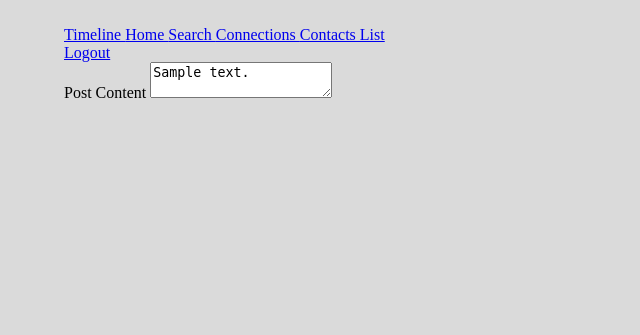
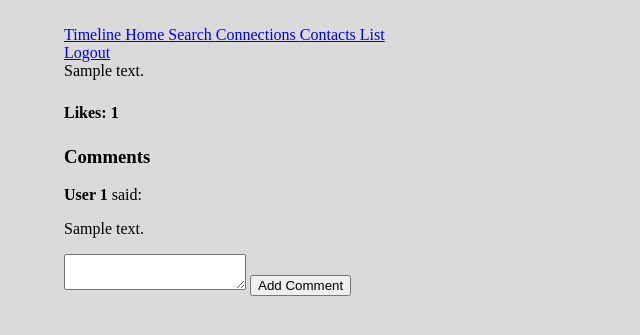
Before and after one commit to sara7869/Creativa, a CodeIgniter app: page /repo/index.php/sitecontroller/viewPost/1 in a window 1280 px wide. Shown: the top 335 px of the page, without its empty margins (0-640 px from the left). Run offline with CodeIgniter, Linux system fonts and the light colour scheme; tables that the repository leaves empty or names only in its code hold one stand-in row (values such as "Sample post"); some libraries are stand-ins or nearby versions.

Commit message:
Implemented comment viewing

```diff
--- a/application/controllers/SiteController.php
+++ b/application/controllers/SiteController.php
@@ -230,14 +230,22 @@ class SiteController extends CI_Controller
     }
 
     public function viewPost($postId) {
-        // Load the post data from the database
         $post = $this->Post->getPostContent($postId);
         $viewPostResult = $this->PostManager->viewSelectedPost($postId);
-        // Load the view and pass the post data to it
-        // $this->load->view('single_post', ['post' => $post]);
+        $comments = $this->PostManager->getCommentsForPost($postId);
+        $likes = $this->PostManager->getLikesForPost($postId);
+
+        $data = array(
+            'postId' => $postId,
+            'post' => $post,
+            'posts' => $viewPostResult,
+            'comments' => $comments,
+            'likes' => $likes
+        );
+
         $this->load->view('header');
         $this->load->view('navigation_bar');
-        $this->load->view('single_post', array('posts' => $viewPostResult));
+        $this->load->view('single_post', $data);
         $this->load->view('footer');
     }
 
@@ -296,7 +304,6 @@ class SiteController extends CI_Controller
     }
 
     public function likePost($postId) {
-
         if (!$this->session->userdata('user_logged_in')) {
             redirect('/UserController/login');
         }
@@ -313,6 +320,27 @@ class SiteController extends CI_Controller
         $userId = $this->session->userdata('userId');
         $isLiked = $this->PostManager->checkIfUserLikedPost($postId, $userId);
         $this->load->view('like_button', array('postId' => $postId, 'isLiked' => $isLiked));
+    }
+
+    public function add_comment() {
+        if (!$this->session->userdata('user_logged_in')) {
+            redirect('/UserController/login');
+        }
+
+        $comment = $this->input->post('comment');
+        $postId = $this->input->post('postId');
+
+        $userId = $this->session->userdata('userId');
+        $data = array(
+            'post_id' => $postId,
+            'user_id' => $userId,
+            'comment' => $comment
+        );
+        // echo json_encode($data);
+
+        $result = $this->Comment->add_comment($data);
+        // echo json_encode($result);
+        // redirect('SiteController/viewPost/'. $postId);
     }
 
     /**
--- a/application/models/Post.php
+++ b/application/models/Post.php
@@ -31,17 +31,22 @@ class Post extends CI_Model{
      *
      * Method to display images and urls in proper formats using regex
      */
-    public function getPostContent() {
+    // public function getPostContent() {
 
-        $output = $this->postContent;
+    //     $output = $this->postContent;
 
-        $regex_images = '~https?://\S+?(?:png|gif|jpe?g)~';
-        $regex_links = '~(?<!src=\')https?://\S+\b~';
+    //     $regex_images = '~https?://\S+?(?:png|gif|jpe?g)~';
+    //     $regex_links = '~(?<!src=\')https?://\S+\b~';
 
-        $output = preg_replace($regex_images, "<br> <img src='\\0'> <br>", $output);
-        $output = preg_replace($regex_links, "<a href='\\0' target=\"_blank\">\\0</a>", $output);
+    //     $output = preg_replace($regex_images, "<br> <img src='\\0'> <br>", $output);
+    //     $output = preg_replace($regex_links, "<a href='\\0' target=\"_blank\">\\0</a>", $output);
 
-        return $output;
+    //     return $output;
+    // }
+
+    public function getPostContent($postId) {
+        $query = $this->db->get_where('post', array('PostId' => $postId));
+        return $query->row_array();
     }
 
 
--- a/application/models/PostManager.php
+++ b/application/models/PostManager.php
@@ -53,14 +53,14 @@ class PostManager extends CI_Model {
      *
      * Method to edit selected post.
      */
-    public function viewSelectedPost($postId) {
-        $this->db->where('postId', $postId);
-        $result = $this->db->get('post');
+    // public function viewSelectedPost($postId) {
+    //     $this->db->where('postId', $postId);
+    //     $result = $this->db->get('post');
 
-             if($result->num_rows() > 0) {
-                 return $result->custom_result_object('Post');
-             }
-    }
+    //          if($result->num_rows() > 0) {
+    //              return $result->custom_result_object('Post');
+    //          }
+    // }
 
 
     /**
@@ -107,6 +107,15 @@ class PostManager extends CI_Model {
     public function deleteSelectedPost($postId) {
         $this->db->where('postId', $postId);
         $this->db->delete('post');
+    }
+
+    public function viewSelectedPost($postId) {
+        return $this->getPostContent($postId);
+    }
+
+    public function getPostContent($postId) {
+        $query = $this->db->get_where('post', array('postId' => $postId));
+        return $query->row_array();
     }
 
 
@@ -262,4 +271,46 @@ class PostManager extends CI_Model {
         return true;
     }
 
+    // private function getCommentsForPost($postId) {
+    //     try {
+    //         $this->db->where('post_id', $postId);
+    //         $query = $this->db->get('comments');
+    //         return $query->result();
+
+    //     } catch (Exception $e) {
+    //         // Log the error message
+    //         error_log($e->getMessage());
+    //         return false;
+    //     }
+    // }
+
+    // public function getLikesForPost($postId) {
+    //     try {
+    //         $this->db->where('post_id', $postId);
+    //         $query = $this->db->get('likes');
+    //         return $query->result();
+
+    //     } catch (Exception $e) {
+    //         // Log the error message
+    //         error_log($e->getMessage());
+    //         return false;
+    //     }
+    // }
+
+    public function getCommentsForPost($postId) {
+        $this->db->select('*');
+        $this->db->from('comments');
+        $this->db->where('post_id', $postId);
+        $query = $this->db->get();
+        return $query->result_array();
+    }
+
+    public function getLikesForPost($postId) {
+        $this->db->select('*');
+        $this->db->from('likes');
+        $this->db->where('post_id', $postId);
+        $query = $this->db->get();
+        return $query->result_array();
+    }
+
 }
--- a/application/views/single_post.php
+++ b/application/views/single_post.php
@@ -1,5 +1,4 @@
 <style>
-
     .submit-button {
         text-align: center;
     }
@@ -26,7 +25,6 @@
     .errorMessage {
         color: red;
     }
-
 </style>
 
 <div class="ui vertically divided grid">
@@ -36,17 +34,32 @@
             <div class="ui container segment">
                 <?php echo validation_errors(); ?>
 
-                <?php echo form_open(site_url('/SiteController/viewPost/' . $posts[0]->getPostId())); ?>
+                <div class="post-content">
+                    <?php echo $post['postContent'];?>
+                </div>
 
-                    <div class="ui form">
-                        <div class="field">
-                            <label>Post Content</label>
-                            <textarea spellcheck="false" id="postContent" name="postContent" required readonly><?php echo $posts[0]->getRawPostContent(); ?></textarea>
+                <div class="likes" style="margin-top: 1.5rem;">
+                    <p><strong>Likes: <?php echo count($likes);?></strong></p>
+                </div>
+
+                <div class="comments" style="margin-top: 1.5rem;">
+                    <h3>Comments</h3>
+                    <?php foreach ($comments as $comment) :?>
+                        <div class="comment">
+                            <p><strong>User <?php echo $comment['user_id'];?></strong> said:</p>
+                            <p><?php echo $comment['comment'];?></p>
                         </div>
+                    <?php endforeach;?>
+                </div>
 
-                    </div>
-                <?php echo form_close(); ?>
+                <!-- Your existing form for adding a comment -->
+                <form class="ui form" action="<?php echo site_url('SiteController/add_comment');?>" method="post">
+                    <input type="hidden" name="postId" value="<?php echo $postId;?>">
+                    <textarea name="comment"></textarea>
+                    <button type="submit" class="grey button">Add Comment</button>
+                </form>
             </div>
+
         </div>
         <div class="column"></div>
     </div>
--- a/application/views/user_timeline.php
+++ b/application/views/user_timeline.php
@@ -123,7 +123,7 @@
                         <form method="post" action="<?php echo site_url('SiteController/likePost');?>">
                             <div class="like-button">
                                 <input type="hidden" name="postId" value="<?php echo $postId;?>">
-                                <button type="submit" class="btn btn-primary">Like</button>
+                                <button type="submit" class="btn ui grey button">Like</button>
                             </div>
                         </form>
                         </div>
```
Also changed, not shown: application/models/Comment.php (added, +42 -0 lines).
